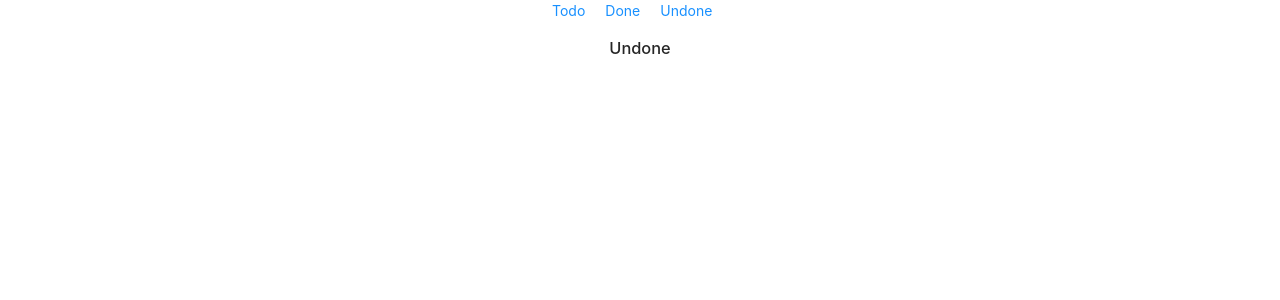
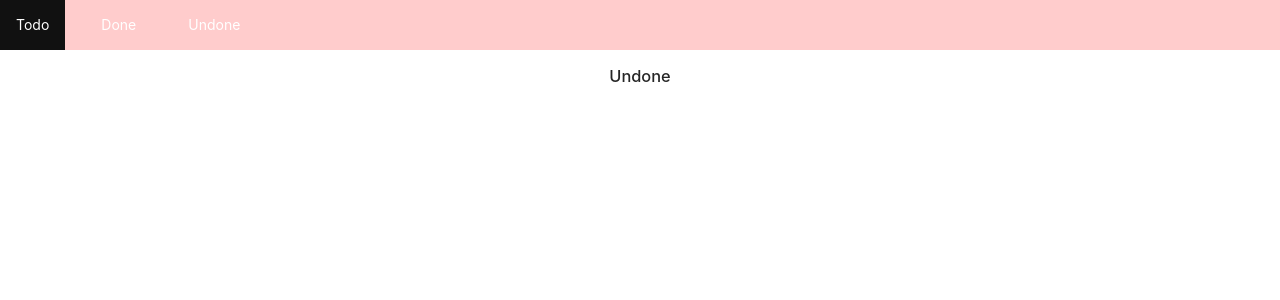
Before and after one commit to changloria/react-todolist, a React (Create React App) app: page /undone in a window 1280 px wide. Shown: the top 300 px of the page. Built offline with nearby package versions, Linux system fonts and the light colour scheme.

Commit message:
[React TodoList][Gloria] -feat: enhance CSS buttons, header

```diff
--- a/src/App.css
+++ b/src/App.css
@@ -44,14 +44,28 @@
 
 li {
   list-style-type: none;
+  float: left;
+}
+
+li a {
+  display: block;
+  color: white;
+  text-align: center;
+  padding: 14px 16px;
+  text-decoration: none;
+}
+
+li a:hover {
+  background-color: #111;
 }
 
 ul {
   display: flex;
-  width: 50%;
-  height: 50%;
+  list-style-type: none;
+  margin: 0;
+  padding: 0;
+  overflow: hidden;
+  text-align: center;
+  background-color: rgb(255, 204, 204);
+
 }
-
-nav {
-  margin-left: 40%;
-}
--- a/src/components/TodoGenerator.js
+++ b/src/components/TodoGenerator.js
@@ -30,7 +30,7 @@ function TodoGenerator(props){
     return(
         <form onSubmit={toSubmit}>
             <input type="text" value={text} className="input-field" onChange={handleContentValue}></input>
-            <Button value="add" type="primary" onClick={addToDo} >Add</Button>
+            <Button value="add" className="button" type="primary" onClick={addToDo} >Add</Button>
         </form>
     );
 }
--- a/src/components/TodoItem.js
+++ b/src/components/TodoItem.js
@@ -1,12 +1,17 @@
 import { useDispatch } from "react-redux";
 import "../style/style.css"
-import { REMOVE_TODO, CHANGE_STATUS } from "../constants/constants"
+import { REMOVE_TODO, CHANGE_STATUS, UPDATE_TODO_LIST } from "../constants/constants"
 import { deleteTodos, updateTodos } from "../apis/todos";
-import { Button } from 'antd';
+import { Button, Input } from 'antd';
+import { useState } from "react";
+import TextArea from "antd/lib/input/TextArea";
+import Modal from 'antd/lib/modal/Modal';
 
 function TodoItem(props){
     const dispatch = useDispatch();
     const{id, done, text} = props;
+    const [isModalVisible, setModalVisible] = useState(false);
+    const [modifiedContent, setModifiedContent] = useState("");
 
     function removeTodoList(){
         deleteTodos(id).then(() => {
@@ -16,16 +21,37 @@ function TodoItem(props){
 
     function changeStatus(){
         updateTodos({id: id, text: text, done: !done}).then((response) => {
-
-            dispatch({type: CHANGE_STATUS, payload: response.data.id})
+            dispatch({type: CHANGE_STATUS, payload: response.data})
         })
     }
 
+    function displayModal(event){
+        event.stopPropagation();
+        setModifiedContent(text);
+        setModalVisible({isModalVisible: true});
+    }
+
+    const handleOk = () => {
+        updateTodos({id: id, text: modifiedContent, done: done}).then((response) => {
+            dispatch({type:CHANGE_STATUS, payload: response.data});
+        })
+        setModalVisible(false);
+    };
+
+    const handleCancel = () => {
+        setModalVisible(false);
+    };
+
     return(
-        <div className={done ? "todo-Item-Line done": "todo-Item-Line"} onClick={changeStatus}>
-            {text}
-            <Button className="delete-Button" type="dashed" shape="square" onClick={removeTodoList}>x</Button>
-
+        <div>
+            <Modal title="Modify Todo Text" visible={isModalVisible} onOk={handleOk} onCancel={handleCancel}>
+                <TextArea value={modifiedContent} onChange={item => setModifiedContent(item.target.value)}></TextArea>
+            </Modal>
+            <div className={done ? "todo-Item-Line done": "todo-Item-Line"} onClick={changeStatus}>
+                {text}
+                <Button className="delete-Button" type="dashed" shape="square" onClick={displayModal}>Edit</Button>
+                <Button className="delete-Button" type="dashed" shape="square" onClick={removeTodoList}>x</Button>
+            </div>
         </div>
     );
 }
--- a/src/constants/constants.js
+++ b/src/constants/constants.js
@@ -3,3 +3,4 @@ export const UPDATE_TODO_LIST = "todo/updateTodoList"
 export const REMOVE_TODO = "todo/deleteTodoList"
 export const CHANGE_STATUS = "todo/changeStatus"
 export const INIT_TODO = "todo/initTodoList"
+export const UPDATE_TODO = "todo/udpateTodo"
--- a/src/reducers/TodoReducer.js
+++ b/src/reducers/TodoReducer.js
@@ -12,11 +12,10 @@ const TodoReducer = (state = initState, action) => {
         case REMOVE_TODO:
             return {...state, todoList: state.todoList.filter(content => content.id !== action.payload)}
         case CHANGE_STATUS:
-            return {...state, todoList: state.todoList.map(function(todo){
-                if(todo.id === action.payload){
-                    todo.done = !todo.done;
+            return{...state, todoList: state.todoList.map(function(todo){
+                if(todo.id === action.payload.id){
+                    return action.payload;
                 }
-
                 return todo;
             })};
         case INIT_TODO:
--- a/src/style/style.css
+++ b/src/style/style.css
@@ -1,11 +1,6 @@
 .button{
-    background-color: rgb(72, 182, 255);
+    background-color: #ce96f1 !important;
     color: white;
-    border-radius: 3.5px;
-    padding: 5px;
-    width: 55px;
-    height: 30px;
-    margin-left: 5px;
   }
 
   .input-field{
@@ -21,6 +16,9 @@
     margin: auto;
     margin-top: 10px;
     word-break: break-all;
+    background-color: white;
+    text-align: center;
+    height: 10%;
   }
 
   .todo-Item-Content { font-family: 'Inder', sans-serif;
```
